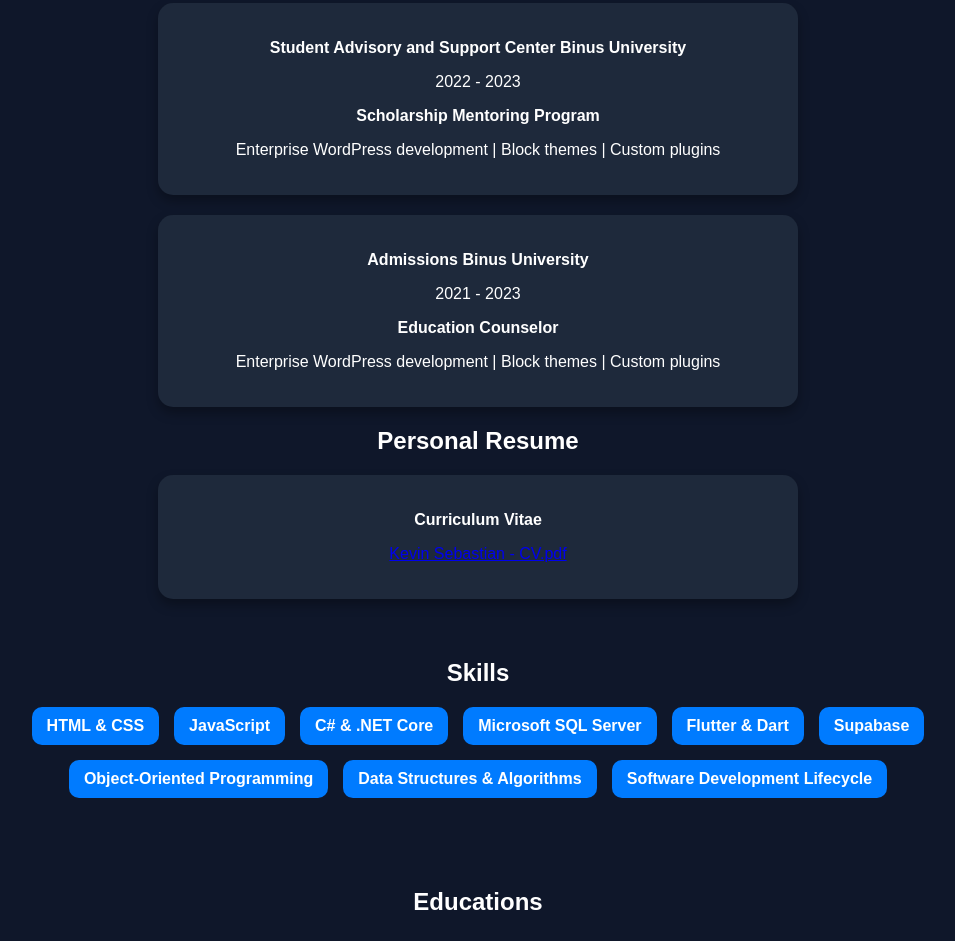
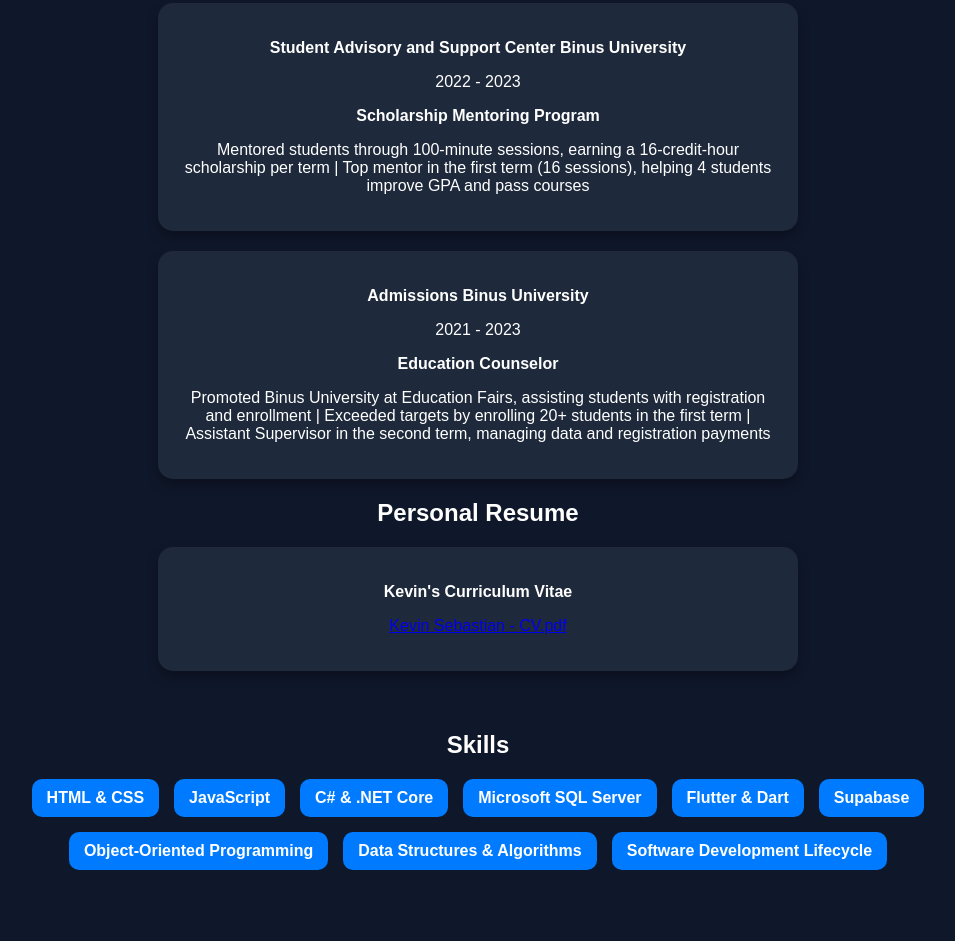
Before and after one commit to mkevinsebastian/portfolio, a plain HTML site: page index.html in a window 1280 px wide. Shown: the part 3585-4526 px from the top of the page, without its empty margins (162-1117 px from the left). Drawn offline with nearby package versions, Linux system fonts and the light colour scheme.

Commit message:
Modify resume

```diff
--- a/index.html
+++ b/index.html
@@ -164,18 +164,18 @@
                 <p><strong>Student Advisory and Support Center Binus University</strong></p>
                 <p>2022 - 2023</p>
                 <p><b>Scholarship Mentoring Program</b></p>
-                <p>Enterprise WordPress development | Block themes | Custom plugins</p>
+                <p>Mentored students through 100-minute sessions, earning a 16-credit-hour scholarship per term | Top mentor in the first term (16 sessions), helping 4 students improve GPA and pass courses</p>
             </div>
 
             <div class="resume-content">
                 <p><strong>Admissions Binus University</strong></p>
                 <p>2021 - 2023</p>
                 <p><b>Education Counselor</b></p>
-                <p>Enterprise WordPress development | Block themes | Custom plugins</p>
+                <p>Promoted Binus University at Education Fairs, assisting students with registration and enrollment | Exceeded targets by enrolling 20+ students in the first term | Assistant Supervisor in the second term, managing data and registration payments</p>
             </div>
             <h1>Personal Resume</h1>
             <div class="resume-content">
-                <p><strong>Curriculum Vitae</strong></p>
+                <p><strong>Kevin's Curriculum Vitae</strong></p>
                 <p><a href="https://drive.google.com/file/d/18yvIZShTK02eRhI_lEAfQ3pp2eUvJpni/view?usp=sharing" target="_blank" class="contact-btn">Kevin Sebastian - CV.pdf</a></p>
             </div>
         </section>
```
